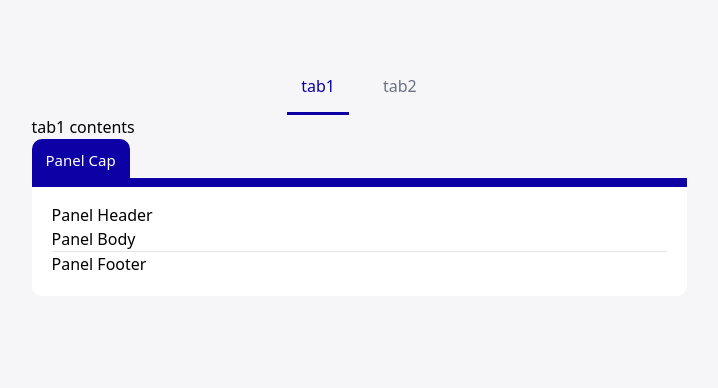
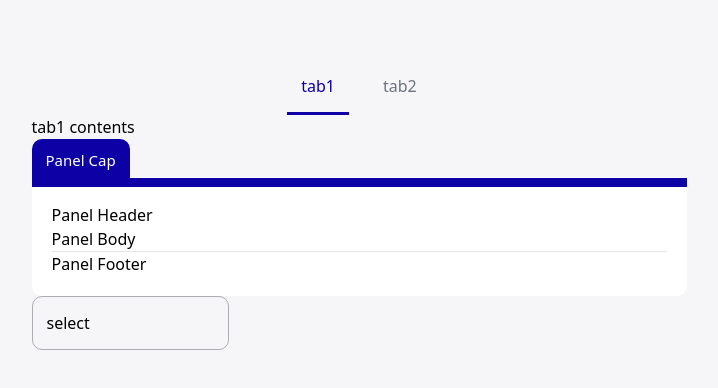
Before and after one commit to dongwook98/multi-form-survey, a React (Vite) app: page / in a window 1280 px wide. Shown: the top 388 px of the page, without its empty margins (281-999 px from the left). Built offline with nearby package versions, Linux system fonts and the light colour scheme.

Commit message:
feat: Dropdown 추가

```diff
--- a/src/App.tsx
+++ b/src/App.tsx
@@ -1,4 +1,5 @@
 import './App.css';
+import Dropdown from './components/common/Dropdown';
 import MainLayout from './components/common/MainLayout';
 import Panel, {
   PanelBody,
@@ -31,6 +32,13 @@ function App() {
                 <PanelBody>Panel Body</PanelBody>
                 <PanelFooter>Panel Footer</PanelFooter>
               </Panel>
+              <Dropdown
+                options={[
+                  { label: '옵션1', value: 1 },
+                  { label: '옵션2', value: 2 },
+                  { label: '옵션3', value: 2 },
+                ]}
+              />
             </TabPanel>
             <TabPanel index={1}>tab2 contents</TabPanel>
           </TabPanels>
--- /dev/null
+++ b/src/components/common/Dropdown.tsx
@@ -0,0 +1,145 @@
+import {
+  createContext,
+  ReactNode,
+  useCallback,
+  useContext,
+  useState,
+} from 'react';
+
+interface DropdownProps<T> {
+  defaultValue?: T;
+  placeholder?: string;
+  options: DropdownOption<T>[];
+  // Dropdown 컴포넌트를 사용할때 드롭다운 메뉴에서 선택한 값을 받도록 하는 함수
+  onChange?: (value: T) => void;
+}
+
+export default function Dropdown<T>({
+  defaultValue,
+  placeholder,
+  options,
+  onChange,
+}: DropdownProps<T>) {
+  // 드롭다운 메뉴를 토글링하는 값
+  const [opened, setOpened] = useState(false);
+  // 드롭다운 메뉴에서 선택된 값
+  const [selectedIndex, setSelectedIndex] = useState(
+    defaultValue !== undefined
+      ? options.findIndex((option) => option.value === defaultValue)
+      : -1
+  );
+
+  // open, close는 Dropdown이 렌더링될 때 마다 새로 생성되지 않게 useCallback 감싸줌
+  const open = useCallback(() => setOpened(true), []);
+  const close = useCallback(() => setOpened(false), []);
+
+  const handleChange = useCallback(
+    (index: number) => {
+      setSelectedIndex(index);
+      onChange?.(options[index].value);
+      close();
+    },
+    [close, onChange, options]
+  );
+
+  return (
+    // Dropdown 컴포넌트 하위에서 사용하는 컴포넌트들에게 DropdownContext 값을 제공
+    <DropdownContext.Provider
+      value={{
+        opened,
+        open,
+        close,
+        options,
+        selectedIndex,
+        onChange: handleChange,
+      }}
+    >
+      <div className='text-left inline-block relative'>
+        <DropdownButton placeholder={placeholder} />
+        <DropdownMenu />
+      </div>
+    </DropdownContext.Provider>
+  );
+}
+
+/**
+ * - 외부에서 드롭다운 컴포넌트를 사용할 때 value에 대한 타입을 주입받을 수 있게 제네릭 사용
+ */
+type DropdownOption<T> = {
+  label: ReactNode;
+  value: T;
+};
+
+interface DropdownContextType<T = unknown> {
+  opened: boolean;
+  open: () => void;
+  close: () => void;
+  options: DropdownOption<T>[];
+  selectedIndex: number;
+  onChange: (index: number) => void;
+}
+
+const DropdownContext = createContext<DropdownContextType | null>(null);
+
+/**
+ * - 드롭다운 메뉴를 열 수 있도록 트리거하는 컴포넌트
+ * @param param0
+ * @returns
+ */
+function DropdownButton({ placeholder = 'select' }: { placeholder?: string }) {
+  const { open, options, selectedIndex } = useContext(DropdownContext)!;
+
+  return (
+    <button
+      className='border border-gray300 rounded-10 min-w-197 p-14 pr-36 relative text-left'
+      onClick={open}
+    >
+      {selectedIndex >= 0 ? options[selectedIndex].label : placeholder ?? ''}
+      <span className='absolute right-12 top-1/2 transfrom -translate-y-1/2'></span>
+    </button>
+  );
+}
+
+/**
+ * - 드롭다운 옵션들을 보여주는 컴포넌트
+ * - DropdownContext의 opened 값에 따라 토글링 됨
+ * - options 값을 받아서 map을 돌며 DropdownMenuItem으로 렌더링
+ * @returns
+ */
+function DropdownMenu() {
+  const { close, opened, options, onChange } = useContext(DropdownContext)!;
+
+  return opened ? (
+    <div className='absolute left-0 top-62 border border-gray300 rounded-10 flex flex-col min-w-197 bg-white z-10'>
+      {options.map((option, index) => (
+        <DropdownMenuItem
+          key={`${option.value}`}
+          label={option.label}
+          onSelect={() => onChange(index)}
+        />
+      ))}
+    </div>
+  ) : null;
+}
+
+/**
+ * - 드롭다운 옵션 한개를 선택했을때 onSelect prop으로 값을 외부 사용자에게 전달
+ * @param param0
+ * @returns
+ */
+function DropdownMenuItem({
+  label,
+  onSelect,
+}: {
+  label: ReactNode;
+  onSelect: () => void;
+}) {
+  return (
+    <button
+      className='text-left p-14 border-b-1 border-gray300 last:border-b-0'
+      onClick={onSelect}
+    >
+      {label}
+    </button>
+  );
+}
```
